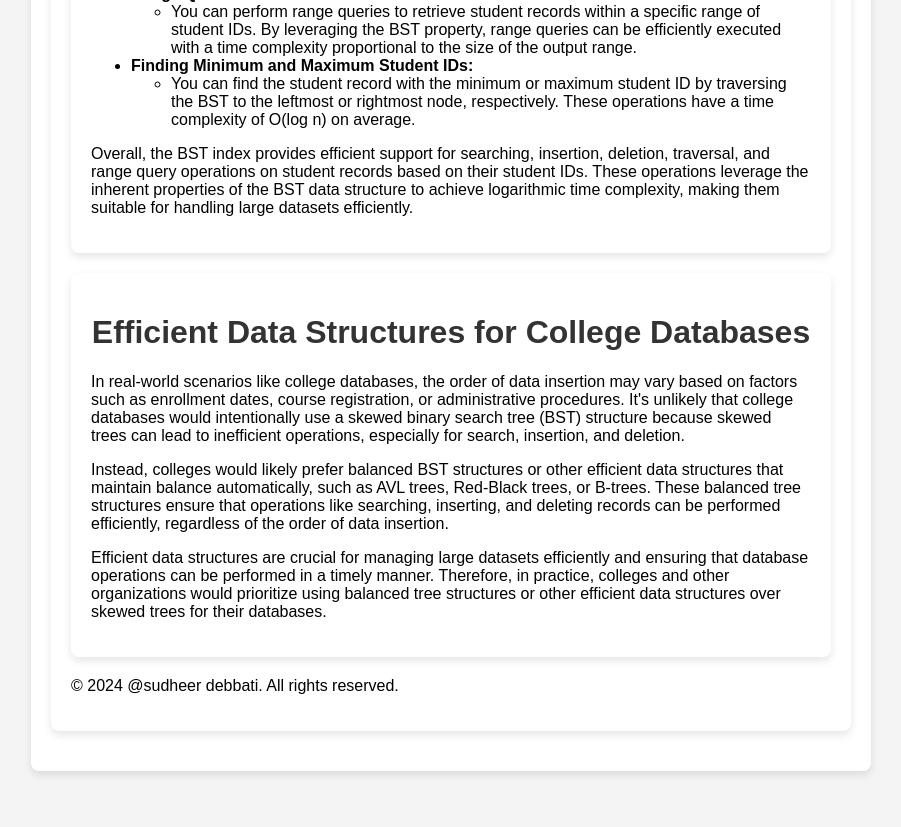
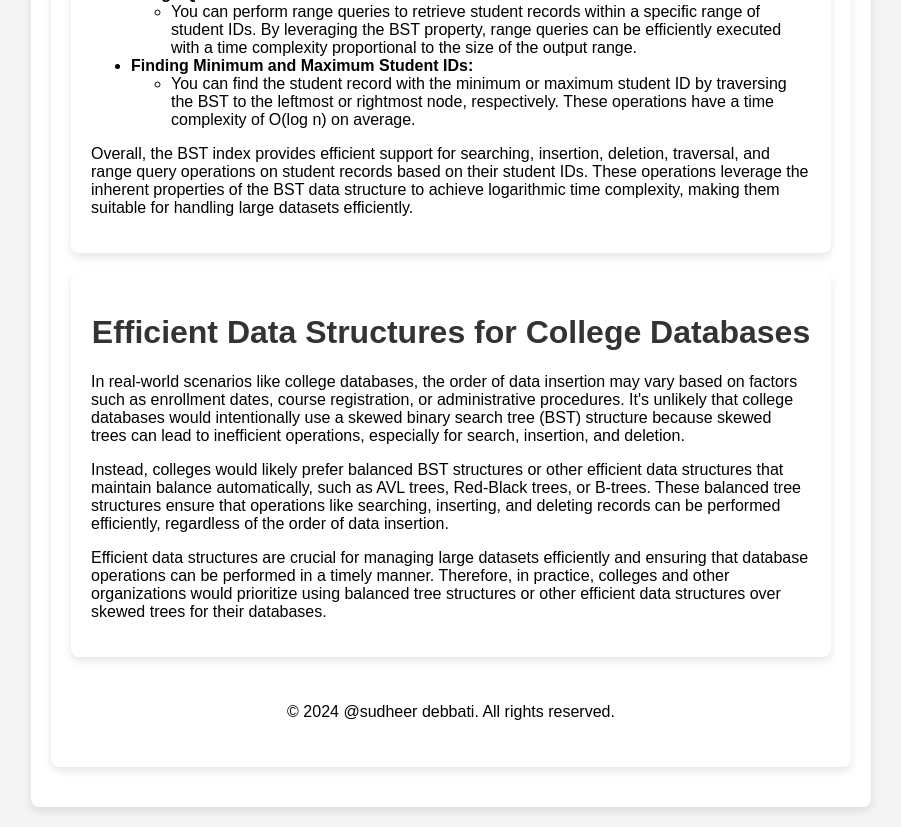
Before and after one commit to Debbatisudheer/BST-insertion-and-deletion, a plain HTML site: page index.html in a window 1280 px wide. Shown: the part 5416-6243 px from the top of the page, without its empty margins (189-1090 px from the left). Before the commit the page ends 6207 px from the top, so only its background shows below. Drawn offline with Linux system fonts and the light colour scheme.

Commit message:
Update styles.css

```diff
--- a/styles.css
+++ b/styles.css
@@ -82,6 +82,11 @@ td {
 #records {
   margin-top: 20px;
 }
+footer {
+      color: black;
+      text-align: center;
+      padding: 10px 0;
+    }
 /* Responsive styles */
 @media screen and (max-width: 600px) {
   .container {
```
